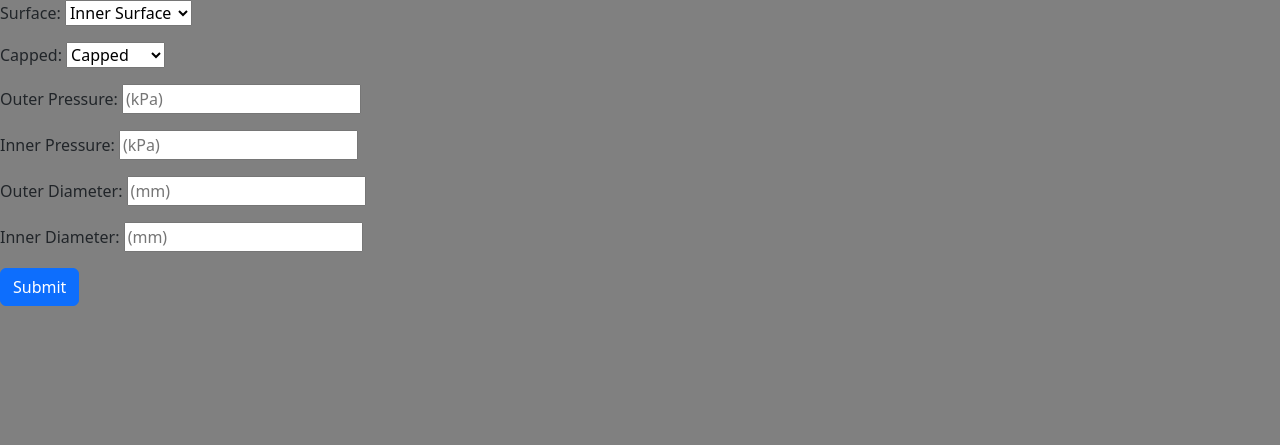
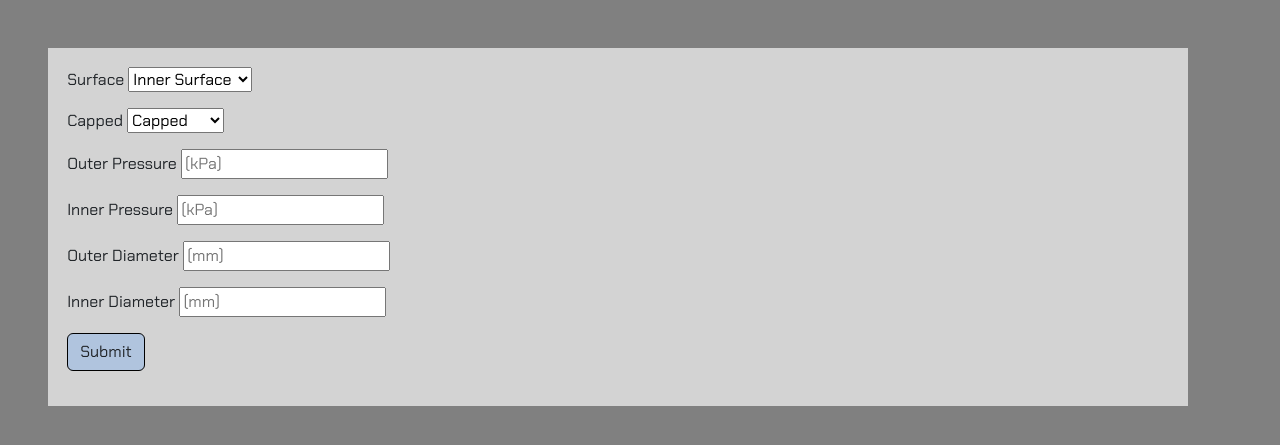
Before and after one commit to pjf342/MechanicalEngineeringDesign, a Django app: page /cylindrical_pressure_vessel_stress/ in a window 1280 px wide. Shown: the part 64-509 px from the top of the page. Run offline with Django 4.2, Linux system fonts and the light colour scheme; some libraries are stand-ins or nearby versions.

Commit message:
updated calculator page output formatting

```diff
--- a/pages/forms.py
+++ b/pages/forms.py
@@ -41,9 +41,9 @@ class inputSCWform(forms.Form):
 
 
 class inputPSform(forms.Form):
-    sigma_x = forms.FloatField(label='Sigma X', widget=forms.NumberInput(attrs={'placeholder': ''}))
-    sigma_y = forms.FloatField(label='Sigma Y', widget=forms.NumberInput(attrs={'placeholder': ''}))
-    tau_xy = forms.FloatField(label='Tau XY', widget=forms.NumberInput(attrs={'placeholder': ''}))
+    sigma_x = forms.FloatField(label='Sigma X', widget=forms.NumberInput(attrs={'placeholder': 'MPa'}))
+    sigma_y = forms.FloatField(label='Sigma Y', widget=forms.NumberInput(attrs={'placeholder': 'MPa'}))
+    tau_xy = forms.FloatField(label='Tau XY', widget=forms.NumberInput(attrs={'placeholder': 'MPa'}))
 
     # def clean(self):
     #     if self.cleaned_data('sigma_x') == self.cleaned_data('sigma_y'):
--- a/pages/templates/base.html
+++ b/pages/templates/base.html
@@ -20,6 +20,7 @@
           Calculators
         </a>
         <ul class="dropdown-menu"  aria-labelledby="dropdownMenuLink" style="background-color:LavenderBlush;border-radius:0% 0% 3% 3%;">
+          <li><a class="dropdown-item" style="padding:1.2em;font-family:'Chakra Petch';" href="{% url 'scw' %}">Strength and Cold Work</a></li>
           <li><a class="dropdown-item" style="padding:1.2em;font-family:'Chakra Petch';" href="{% url 'ps' %}">Principal Stresses</a></li>
           <li><a class="dropdown-item" style="padding:1.2em;font-family:'Chakra Petch';" href="{% url 'pv' %}">Cylindrical Pressure Vessel Stress</a></li>
         </ul>
--- a/pages/templates/home.html
+++ b/pages/templates/home.html
@@ -8,7 +8,7 @@
 
     <div class="col" id="col1-1">
       <div id="scw-card" class="card" style="width: 20rem;">
-        <img src="{% static 'CWimg.png' %}" class="card-img-top" alt="aigen_cw">
+        <img src="{% static 'coldrolling.png' %}" class="card-img-top" alt="aigen_cw">
         <div class="card-body text-bg-dark">
           <h4 class="card-title" style="font-family:'Chakra Petch';color:SlateBlue;">Strength and Cold Work</h4>
           <p class="card-text" style="font-family:'Chakra Petch';">Cold working a material will change its strengths. A new yield strength will be produced, as well as a new ultimate tensile strength due to a reduction in area. </p>
@@ -31,7 +31,7 @@
     </div>
     <div class="col" id="col1-3">
       <div id="pvs-card" class="card" style="width: 20rem;">
-        <img src="{% static 'PVcard.PNG' %}" class="card-img-top" alt="aigen_pv">
+        <img src="{% static 'pressvess.PNG' %}" class="card-img-top" alt="aigen_pv">
         <div class="card-body text-bg-dark">
           <h4 class="card-title" style="font-family:'Chakra Petch';color:SlateBlue;">Cylindrical Pressure Vessel Stresses</h4>
           <p class="card-text" style="font-family:'Chakra Petch';">The pressure vessel can be capped or uncapped. Stresses can be calculated on the inner
--- a/pages/templates/pvs.html
+++ b/pages/templates/pvs.html
@@ -4,21 +4,56 @@
 
 <form action="" id="pvs-form" method="POST">
     {% csrf_token %}
+    <div class="container" id="pvs-container" style="background-color:lightgray; margin:3rem;padding:1.2rem;">
+        <div class="row" id="row1">
+            <div class="col" id="col1-1" style="margin:0rem 0rem 1rem 0rem;">
+                <a style="font-family:'Chakra Petch';">{{ PVS_input.surface.label }}</a>
+                <a style="font-family:'Chakra Petch';">{{ PVS_input.surface }}</a>
+            </div>
+        </div>
+        <div class="row" id="row2">
+            <div class="col" id="col2-1" style="margin:0rem 0rem 1rem 0rem;">
+                <a style="font-family:'Chakra Petch';">{{ PVS_input.capped.label }}</a>
+                <a style="font-family:'Chakra Petch';">{{ PVS_input.capped }}</a>
+            </div>
+        </div>
+        <div class="row" id="row3">
+            <div class="col" id="col3-1" style="margin:0rem 0rem 1rem 0rem;">
+                <a style="font-family:'Chakra Petch';">{{ PVS_input.po.label }}</a>
+                <a style="font-family:'Chakra Petch';">{{ PVS_input.po }}</a>
+            </div>
+        </div>
+        <div class="row" id="row4">
+            <div class="col" id="col4-1" style="margin:0rem 0rem 1rem 0rem;">
+                <a style="font-family:'Chakra Petch';">{{ PVS_input.pi.label }}</a>
+                <a style="font-family:'Chakra Petch';">{{ PVS_input.pi }}</a>
+            </div>
+        </div>
+        <div class="row" id="row5">
+            <div class="col" id="col5-1" style="margin:0rem 0rem 1rem 0rem;">
+                <a style="font-family:'Chakra Petch';">{{ PVS_input.do.label }}</a>
+                <a style="font-family:'Chakra Petch';">{{ PVS_input.do }}</a>
+            </div>
+        </div>
+        <div class="row" id="row6">
+            <div class="col" id="col6-1" style="margin:0rem 0rem 1rem 0rem;">
+                <a style="font-family:'Chakra Petch';">{{ PVS_input.di.label }}</a>
+                <a style="font-family:'Chakra Petch';">{{ PVS_input.di }}</a>
+            </div>
+        </div>
+        <div class="row" id="row7">
+            <div class="col" id="col7-1" style="margin:0rem 0rem 1rem 0rem;">
+                <button type="submit" class="btn" style="font-family:'Chakra Petch'; background-color:LightSteelBlue;border-color:black;">Submit</button>
+            </div>
+        </div>
+    </div>
+</form>
+{% if st != None %}
+<div class="container" id="output_container" style="background-color:lightgray; margin:3rem;padding:1.2rem;">
+    <p>Tangential Stress: {{ st }} Pa = {{ st_mpa }} MPa</p>
+    <p>Radial Stress: {{ sr }} Pa = {{ sr_mpa }} MPa</p>
+    <p>Axial Stress: {{ sa }} Pa = {{ sa_mpa }} MPa</p>
+</div>
 
-
-    {{ PVS_input.as_p }}
-
-
-
-    <button type="submit" class="btn btn-primary">Submit</button>
-</form>
-    {% if st != None %}
-    {{ st }}
-    {% endif %}
-    {% if sr != None %}
-    {{ sr }}
-    {% endif %}
-    {% if sa != None %}
-    {{ sa }}
-    {% endif %}
-  {% endblock %}
+{% endif %}
+{% endblock %}
--- a/pages/views.py
+++ b/pages/views.py
@@ -14,6 +14,9 @@ def pvs_view(request, *args, **kwargs):
     st = None
     sr = None
     sa = None
+    st_mpa = None
+    sr_mpa = None
+    sa_mpa = None
     if request.method == 'POST':
         PVS_input = inputPVSform(request.POST)
         if PVS_input.is_valid():
@@ -31,12 +34,17 @@ def pvs_view(request, *args, **kwargs):
             di = float(request.POST.get('di'))
 
             PVS = PressureVesselStress.PressureVesselStress(surface, capped, po, pi, do, di)
-            st = float(PVS.stress_t * 1000)
-            sr = float(PVS.stress_r * 1000)
-            sa = float(PVS.stress_a * 1000)
+            st = float("{:.3f}".format(PVS.stress_t * 1000))
+            sr = float("{:.3f}".format(PVS.stress_r * 1000))
+            sa = float("{:.3f}".format(PVS.stress_a * 1000))
+            st_mpa = float("{:.3f}".format(st / (10 ** 6)))
+            sr_mpa = float("{:.3f}".format(sr / (10 ** 6)))
+            sa_mpa = float("{:.3f}".format(sa / (10 ** 6)))
+
     else:
         PVS_input = inputPVSform()
-    PVS_data = {'PVS_input': PVS_input, 'st': st, 'sr': sr, 'sa': sa}
+    PVS_data = {'PVS_input': PVS_input, 'st': st, 'sr': sr, 'sa': sa, 'st_mpa': st_mpa, 'sr_mpa': sr_mpa,
+                'sa_mpa': sa_mpa}
     return render(request, 'pvs.html', PVS_data)
 
 
```
